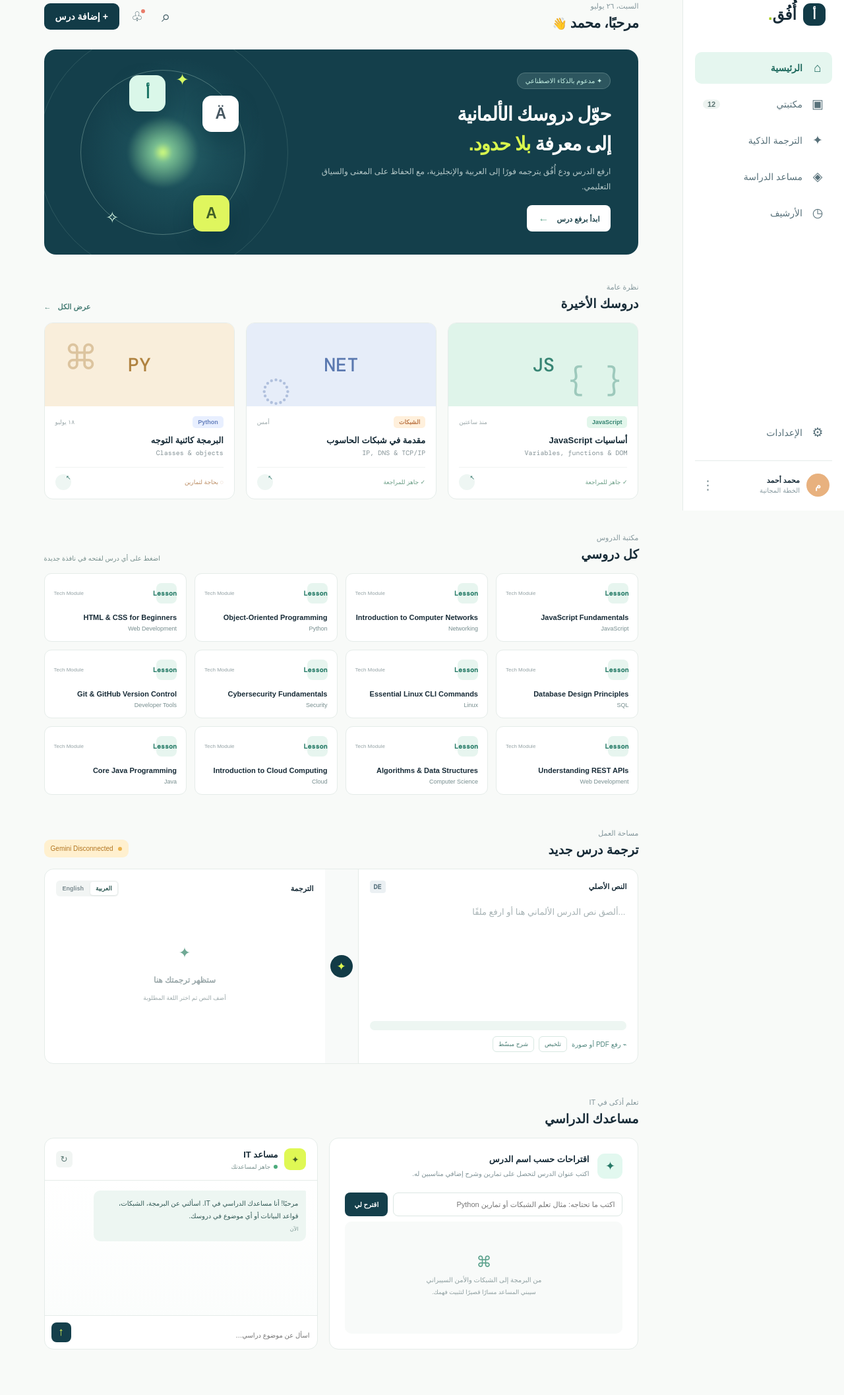
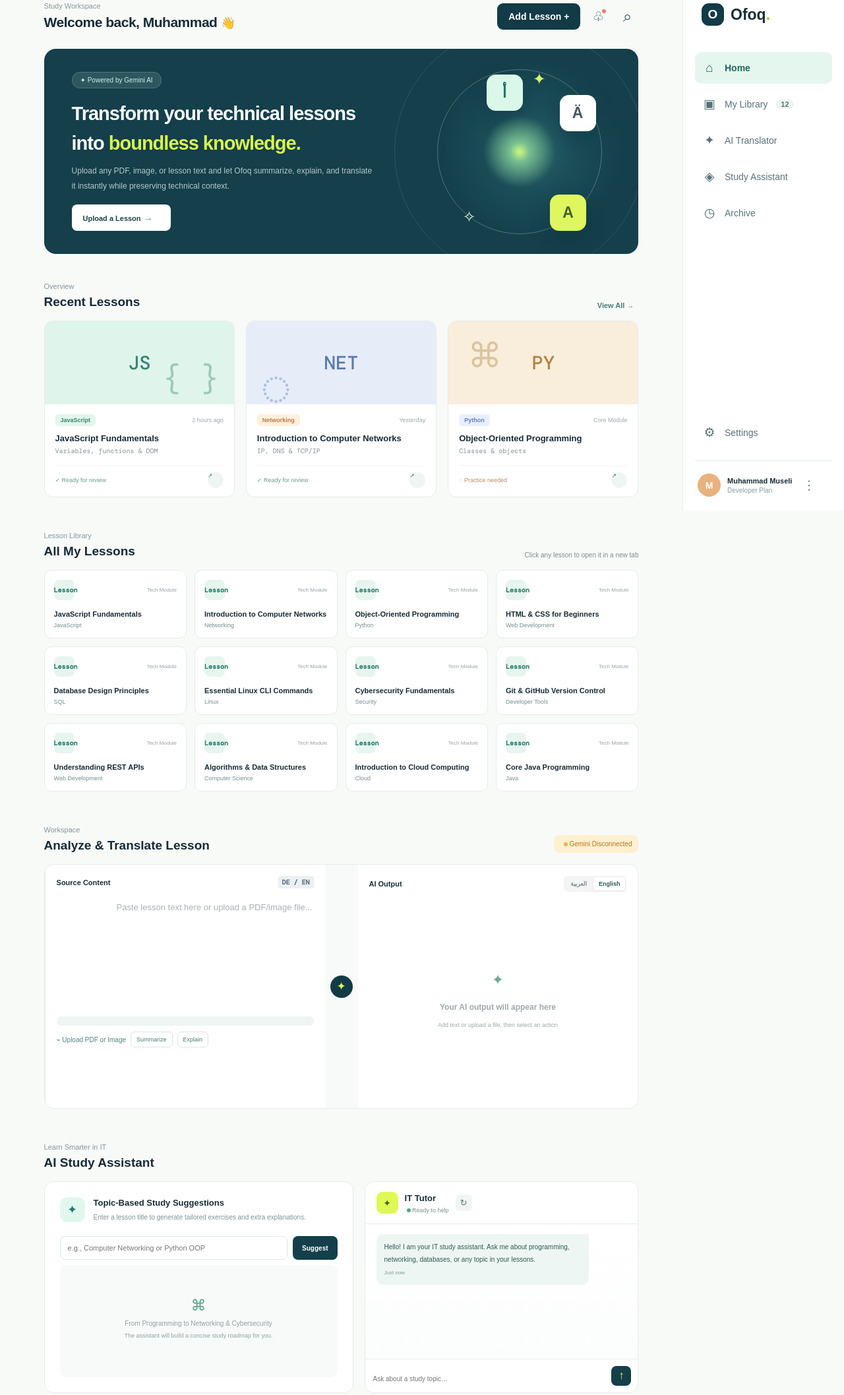
Before and after one commit to muhammadmuseli/my-Education, a website: page index.html in a window 1280 px wide. Shown: the part 26-2141 px from the top of the page at 66% size. Drawn offline with nearby package versions, Linux system fonts and the light colour scheme; no server answers; a web font is replaced by a local one.

Commit message:
localize main interface to English and align default language state

```diff
--- a/index.html
+++ b/index.html
@@ -1,9 +1,9 @@
 <!doctype html>
-<html lang="ar" dir="rtl">
+<html lang="en" dir="ltr">
 <head>
   <meta charset="UTF-8" />
   <meta name="viewport" content="width=device-width, initial-scale=1.0" />
-  <title>أفق | منصة الدروس الذكية</title>
+  <title>Ofoq | AI-Powered Smart Study Platform</title>
   <link rel="preconnect" href="https://fonts.googleapis.com">
   <link rel="preconnect" href="https://fonts.gstatic.com" crossorigin>
   <link href="https://fonts.googleapis.com/css2?family=Alexandria:wght@400;500;600;700;800&family=DM+Mono:wght@400;500&display=swap" rel="stylesheet">
@@ -12,68 +12,160 @@
 <body>
   <div class="app-shell">
     <aside class="sidebar">
-      <a class="brand" href="#"><span class="brand-mark">أ</span><span>أُفُق<span class="dot">.</span></span></a>
+      <a class="brand" href="#"><span class="brand-mark">O</span><span>Ofoq<span class="dot">.</span></span></a>
       <nav class="nav-list">
-        <a class="nav-item active" href="#home"><span>⌂</span>الرئيسية</a>
-        <a class="nav-item" href="#library"><span>▣</span>مكتبتي <b id="libraryCount">12</b></a>
-        <a class="nav-item" href="#translate"><span>✦</span>الترجمة الذكية</a>
-        <a class="nav-item" href="#study"><span>◈</span>مساعد الدراسة</a>
-        <a class="nav-item" href="#archive"><span>◷</span>الأرشيف</a>
+        <a class="nav-item active" href="#home"><span>⌂</span>Home</a>
+        <a class="nav-item" href="#library"><span>▣</span>My Library <b id="libraryCount">12</b></a>
+        <a class="nav-item" href="#translate"><span>✦</span>AI Translator</a>
+        <a class="nav-item" href="#study"><span>◈</span>Study Assistant</a>
+        <a class="nav-item" href="#archive"><span>◷</span>Archive</a>
       </nav>
       <div class="side-bottom">
-        <button class="nav-item settings-link" id="openSettings"><span>⚙</span>الإعدادات</button>
-        <div class="profile"><div class="avatar">م</div><div><strong>محمد أحمد</strong><small>الخطة المجانية</small></div><button aria-label="المزيد">⋮</button></div>
+        <button type="button" class="nav-item settings-link" id="openSettings"><span>⚙</span>Settings</button>
+        <div class="profile">
+          <div class="avatar">M</div>
+          <div><strong>Muhammad Museli</strong><small>Developer Plan</small></div>
+          <button type="button" aria-label="More options">⋮</button>
+        </div>
       </div>
     </aside>
 
     <main>
       <header>
-        <button class="menu" id="menuBtn">☰</button>
-        <div><p class="eyebrow">السبت، ٢٦ يوليو</p><h1>مرحبًا، محمد <span>👋</span></h1></div>
-        <div class="header-actions"><button class="icon-btn">⌕</button><button class="icon-btn notification">♧<i></i></button><button class="add-lesson" id="uploadTrigger">+ <span>إضافة درس</span></button></div>
+        <button type="button" class="menu" id="menuBtn" aria-label="Toggle Menu">☰</button>
+        <div><p class="eyebrow">Study Workspace</p><h1>Welcome back, Muhammad <span>👋</span></h1></div>
+        <div class="header-actions">
+          <button type="button" class="icon-btn" aria-label="Search">⌕</button>
+          <button type="button" class="icon-btn notification" aria-label="Notifications">♧<i></i></button>
+          <button type="button" class="add-lesson" id="uploadTrigger">+ <span>Add Lesson</span></button>
+        </div>
       </header>
 
       <section class="hero" id="home">
-        <div class="hero-copy"><span class="pill">✦ مدعوم بالذكاء الاصطناعي</span><h2>حوّل دروسك الألمانية<br>إلى معرفة <em>بلا حدود.</em></h2><p>ارفع الدرس ودع أُفُق يترجمه فورًا إلى العربية والإنجليزية، مع الحفاظ على المعنى والسياق التعليمي.</p><button class="light-button" id="heroUpload">ابدأ برفع درس <span>←</span></button></div>
-        <div class="hero-art"><div class="orbit orbit-one"></div><div class="orbit orbit-two"></div><div class="glow"></div><div class="language-card arabic">أ</div><div class="language-card english">A</div><div class="language-card german">Ä</div><div class="sparkle s1">✦</div><div class="sparkle s2">✧</div></div>
+        <div class="hero-copy">
+          <span class="pill">✦ Powered by Gemini AI</span>
+          <h2>Transform your technical lessons<br>into <em>boundless knowledge.</em></h2>
+          <p>Upload any PDF, image, or lesson text and let Ofoq summarize, explain, and translate it instantly while preserving technical context.</p>
+          <button type="button" class="light-button" id="heroUpload">Upload a Lesson <span>→</span></button>
+        </div>
+        <div class="hero-art">
+          <div class="orbit orbit-one"></div>
+          <div class="orbit orbit-two"></div>
+          <div class="glow"></div>
+          <div class="language-card arabic">أ</div>
+          <div class="language-card english">A</div>
+          <div class="language-card german">Ä</div>
+          <div class="sparkle s1">✦</div>
+          <div class="sparkle s2">✧</div>
+        </div>
       </section>
 
       <section class="overview" id="lessons">
-        <div class="section-title"><div><p class="eyebrow">نظرة عامة</p><h2>دروسك الأخيرة</h2></div><a href="#archive">عرض الكل <span>←</span></a></div>
+        <div class="section-title">
+          <div><p class="eyebrow">Overview</p><h2>Recent Lessons</h2></div>
+          <a href="#archive">View All <span>→</span></a>
+        </div>
         <div class="lesson-grid">
-          <a class="lesson-card open-lesson" href="lesson.html?id=javascript&amp;demo=1" target="_blank"><div class="thumb code-thumb"><span>JS</span><i>{ }</i></div><div class="lesson-info"><div class="lesson-meta"><span class="tag green">JavaScript</span><span>منذ ساعتين</span></div><h3>أساسيات JavaScript</h3><p>Variables, functions &amp; DOM</p><div class="card-bottom"><span class="translated">✓ جاهز للمراجعة</span><span class="play">↖</span></div></div></a>
-          <a class="lesson-card open-lesson" href="lesson.html?id=network&amp;demo=1" target="_blank"><div class="thumb network-thumb"><span>NET</span><i>◌</i></div><div class="lesson-info"><div class="lesson-meta"><span class="tag orange">الشبكات</span><span>أمس</span></div><h3>مقدمة في شبكات الحاسوب</h3><p>IP, DNS &amp; TCP/IP</p><div class="card-bottom"><span class="translated">✓ جاهز للمراجعة</span><span class="play">↖</span></div></div></a>
-          <a class="lesson-card open-lesson" href="lesson.html?id=python&amp;demo=1" target="_blank"><div class="thumb python-thumb"><span>PY</span><i>⌘</i></div><div class="lesson-info"><div class="lesson-meta"><span class="tag blue">Python</span><span>١٨ يوليو</span></div><h3>البرمجة كائنية التوجه</h3><p>Classes &amp; objects</p><div class="card-bottom"><span class="pending">◌ بحاجة لتمارين</span><span class="play">↖</span></div></div></a>
+          <a class="lesson-card open-lesson" href="lesson.html?id=javascript&amp;demo=1" target="_blank" rel="noopener noreferrer">
+            <div class="thumb code-thumb"><span>JS</span><i>{ }</i></div>
+            <div class="lesson-info">
+              <div class="lesson-meta"><span class="tag green">JavaScript</span><span>2 hours ago</span></div>
+              <h3>JavaScript Fundamentals</h3>
+              <p>Variables, functions &amp; DOM</p>
+              <div class="card-bottom"><span class="translated">✓ Ready for review</span><span class="play">↗</span></div>
+            </div>
+          </a>
+          <a class="lesson-card open-lesson" href="lesson.html?id=network&amp;demo=1" target="_blank" rel="noopener noreferrer">
+            <div class="thumb network-thumb"><span>NET</span><i>◌</i></div>
+            <div class="lesson-info">
+              <div class="lesson-meta"><span class="tag orange">Networking</span><span>Yesterday</span></div>
+              <h3>Introduction to Computer Networks</h3>
+              <p>IP, DNS &amp; TCP/IP</p>
+              <div class="card-bottom"><span class="translated">✓ Ready for review</span><span class="play">↗</span></div>
+            </div>
+          </a>
+          <a class="lesson-card open-lesson" href="lesson.html?id=python&amp;demo=1" target="_blank" rel="noopener noreferrer">
+            <div class="thumb python-thumb"><span>PY</span><i>⌘</i></div>
+            <div class="lesson-info">
+              <div class="lesson-meta"><span class="tag blue">Python</span><span>Core Module</span></div>
+              <h3>Object-Oriented Programming</h3>
+              <p>Classes &amp; objects</p>
+              <div class="card-bottom"><span class="pending">◌ Practice needed</span><span class="play">↗</span></div>
+            </div>
+          </a>
         </div>
       </section>
 
       <section class="library-section" id="library">
-        <div class="section-title"><div><p class="eyebrow">مكتبة الدروس</p><h2>كل دروسي</h2></div><span class="library-hint">اضغط على أي درس لفتحه في نافذة جديدة</span></div>
+        <div class="section-title">
+          <div><p class="eyebrow">Lesson Library</p><h2>All My Lessons</h2></div>
+          <span class="library-hint">Click any lesson to open it in a new tab</span>
+        </div>
         <div class="library-grid" id="libraryList"></div>
       </section>
 
       <section class="translator" id="translate">
-        <div class="section-title"><div><p class="eyebrow">مساحة العمل</p><h2>ترجمة درس جديد</h2></div><button class="connection" id="connectionStatus"><span></span> Gemini غير متصل</button></div>
+        <div class="section-title">
+          <div><p class="eyebrow">Workspace</p><h2>Analyze &amp; Translate Lesson</h2></div>
+          <button type="button" class="connection" id="connectionStatus"><span></span> Gemini Disconnected</button>
+        </div>
         <div class="translate-box">
-          <div class="source-pane"><div class="pane-heading"><span>النص الأصلي</span><b>DE</b></div><textarea id="sourceText" lang="de" placeholder="ألصق نص الدرس الألماني هنا أو ارفع ملفًا..."></textarea><div id="filePreview" class="file-preview" hidden></div><div class="file-tools"><label class="upload-mini" for="fileInput">⌁ رفع PDF أو صورة</label><button class="file-action" id="summarizeBtn">تلخيص</button><button class="file-action" id="explainBtn">شرح مبسّط</button></div></div>
-          <div class="translate-divider"><button id="translateBtn" title="ترجمة">✦</button></div>
-          <div class="result-pane"><div class="pane-heading"><span>الترجمة</span><div class="language-tabs"><button class="lang-tab active" data-lang="ar">العربية</button><button class="lang-tab" data-lang="en">English</button></div></div><div id="translationResult" class="translation-result"><div class="empty-result"><span>✦</span><p>ستظهر ترجمتك هنا</p><small>أضف النص ثم اختر اللغة المطلوبة</small></div></div></div>
+          <div class="source-pane">
+            <div class="pane-heading"><span>Source Content</span><b>DE / EN</b></div>
+            <textarea id="sourceText" placeholder="Paste lesson text here or upload a PDF/image file..."></textarea>
+            <div id="filePreview" class="file-preview" hidden></div>
+            <div class="file-tools">
+              <label class="upload-mini" for="fileInput">⌁ Upload PDF or Image</label>
+              <button type="button" class="file-action" id="summarizeBtn">Summarize</button>
+              <button type="button" class="file-action" id="explainBtn">Explain</button>
+            </div>
+          </div>
+          <div class="translate-divider"><button type="button" id="translateBtn" title="Translate">✦</button></div>
+          <div class="result-pane">
+            <div class="pane-heading">
+              <span>AI Output</span>
+              <div class="language-tabs">
+                <button type="button" class="lang-tab" data-lang="ar">العربية</button>
+                <button type="button" class="lang-tab active" data-lang="en">English</button>
+              </div>
+            </div>
+            <div id="translationResult" class="translation-result">
+              <div class="empty-result"><span>✦</span><p>Your AI output will appear here</p><small>Add text or upload a file, then select an action</small></div>
+            </div>
+          </div>
         </div>
       </section>
 
       <section class="study-section" id="study">
-        <div class="section-title"><div><p class="eyebrow">تعلم أذكى في IT</p><h2>مساعدك الدراسي</h2></div></div>
+        <div class="section-title"><div><p class="eyebrow">Learn Smarter in IT</p><h2>AI Study Assistant</h2></div></div>
         <div class="study-grid">
           <article class="idea-panel">
-            <div class="idea-intro"><span class="idea-icon">✦</span><div><h3>اقتراحات حسب اسم الدرس</h3><p>اكتب عنوان الدرس لتحصل على تمارين وشرح إضافي مناسبين له.</p></div></div>
-            <div class="topic-form"><input id="lessonTitle" placeholder="اكتب ما تحتاجه: مثال تعلم الشبكات أو تمارين Python"><button id="ideasBtn">اقترح لي</button></div>
+            <div class="idea-intro">
+              <span class="idea-icon">✦</span>
+              <div><h3>Topic-Based Study Suggestions</h3><p>Enter a lesson title to generate tailored exercises and extra explanations.</p></div>
+            </div>
+            <div class="topic-form">
+              <input id="lessonTitle" placeholder="e.g., Computer Networking or Python OOP">
+              <button type="button" id="ideasBtn">Suggest</button>
+            </div>
             <div id="pageSuggestions" class="page-suggestions"></div>
-            <div id="ideasResult" class="ideas-result"><div class="idea-empty"><span>⌘</span><p>من البرمجة إلى الشبكات والأمن السيبراني</p><small>سيبني المساعد مسارًا قصيرًا لتثبيت فهمك.</small></div></div>
+            <div id="ideasResult" class="ideas-result">
+              <div class="idea-empty"><span>⌘</span><p>From Programming to Networking &amp; Cybersecurity</p><small>The assistant will build a concise study roadmap for you.</small></div>
+            </div>
           </article>
           <article class="chat-panel">
-            <div class="chat-heading"><div class="ai-avatar">✦</div><div><h3>مساعد IT</h3><p><i></i> جاهز لمساعدتك</p></div><button id="clearChat" title="محادثة جديدة">↻</button></div>
-            <div class="chat-messages" id="chatMessages"><div class="message ai">مرحبًا! أنا مساعدك الدراسي في IT. اسألني عن البرمجة، الشبكات، قواعد البيانات أو أي موضوع في دروسك.<small>الآن</small></div></div>
-            <div class="chat-input"><textarea id="chatInput" rows="1" placeholder="اسأل عن موضوع دراسي…"></textarea><button id="sendChat" title="إرسال">↑</button></div>
+            <div class="chat-heading">
+              <div class="ai-avatar">✦</div>
+              <div><h3>IT Tutor</h3><p><i></i> Ready to help</p></div>
+              <button type="button" id="clearChat" title="New Conversation">↻</button>
+            </div>
+            <div class="chat-messages" id="chatMessages">
+              <div class="message ai">Hello! I am your IT study assistant. Ask me about programming, networking, databases, or any topic in your lessons.<small>Just now</small></div>
+            </div>
+            <div class="chat-input">
+              <textarea id="chatInput" rows="1" placeholder="Ask about a study topic…"></textarea>
+              <button type="button" id="sendChat" title="Send">↑</button>
+            </div>
           </article>
         </div>
       </section>
@@ -82,7 +174,20 @@
   <input type="file" id="fileInput" accept="application/pdf,image/*,.txt" hidden>
 
   <dialog id="settingsDialog">
-    <form method="dialog" class="settings-modal"><div class="modal-head"><div><p class="eyebrow">إعدادات المساعد</p><h2>تعليماتك الخاصة</h2></div><button class="close" value="cancel">×</button></div><p class="help">مفتاح Gemini محفوظ بأمان في ملف <code>.env</code> على السيرفر ولا يظهر في الموقع. اكتب هنا كيف تريد أن يشرح لك المساعد الدروس.</p><label>Prompt شخصي<textarea id="customPrompt" rows="5" placeholder="مثال: اشرح لي بالعربية البسيطة، ركّز على أمثلة IT العملية، ثم اقترح تمرينًا قصيرًا."></textarea></label><div class="modal-actions"><button value="cancel" class="cancel">إلغاء</button><button id="saveSettings" value="default" class="save">حفظ التعليمات</button></div></form>
+    <form method="dialog" class="settings-modal">
+      <div class="modal-head">
+        <div><p class="eyebrow">Assistant Settings</p><h2>Custom Instructions</h2></div>
+        <button class="close" value="cancel">×</button>
+      </div>
+      <p class="help">Your Gemini API key is securely stored in the server's <code>.env</code> file and is never exposed to the client. Define how you want the assistant to explain lessons below.</p>
+      <label>Custom System Prompt
+        <textarea id="customPrompt" rows="5" placeholder="Example: Explain concepts step-by-step, focus on practical IT engineering examples, and conclude with a short exercise."></textarea>
+      </label>
+      <div class="modal-actions">
+        <button value="cancel" class="cancel">Cancel</button>
+        <button id="saveSettings" value="default" class="save">Save Instructions</button>
+      </div>
+    </form>
   </dialog>
   <div class="toast" id="toast"></div>
   <script src="app.js"></script>
```
